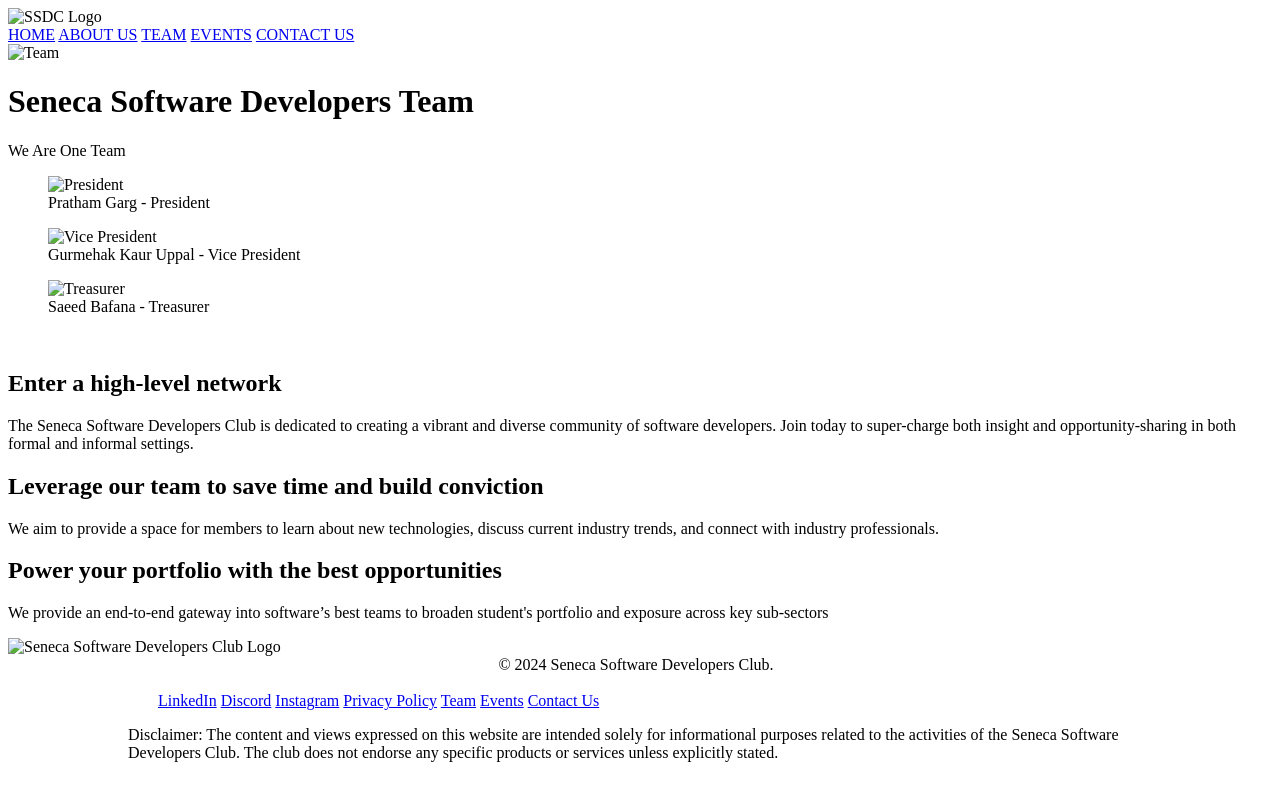
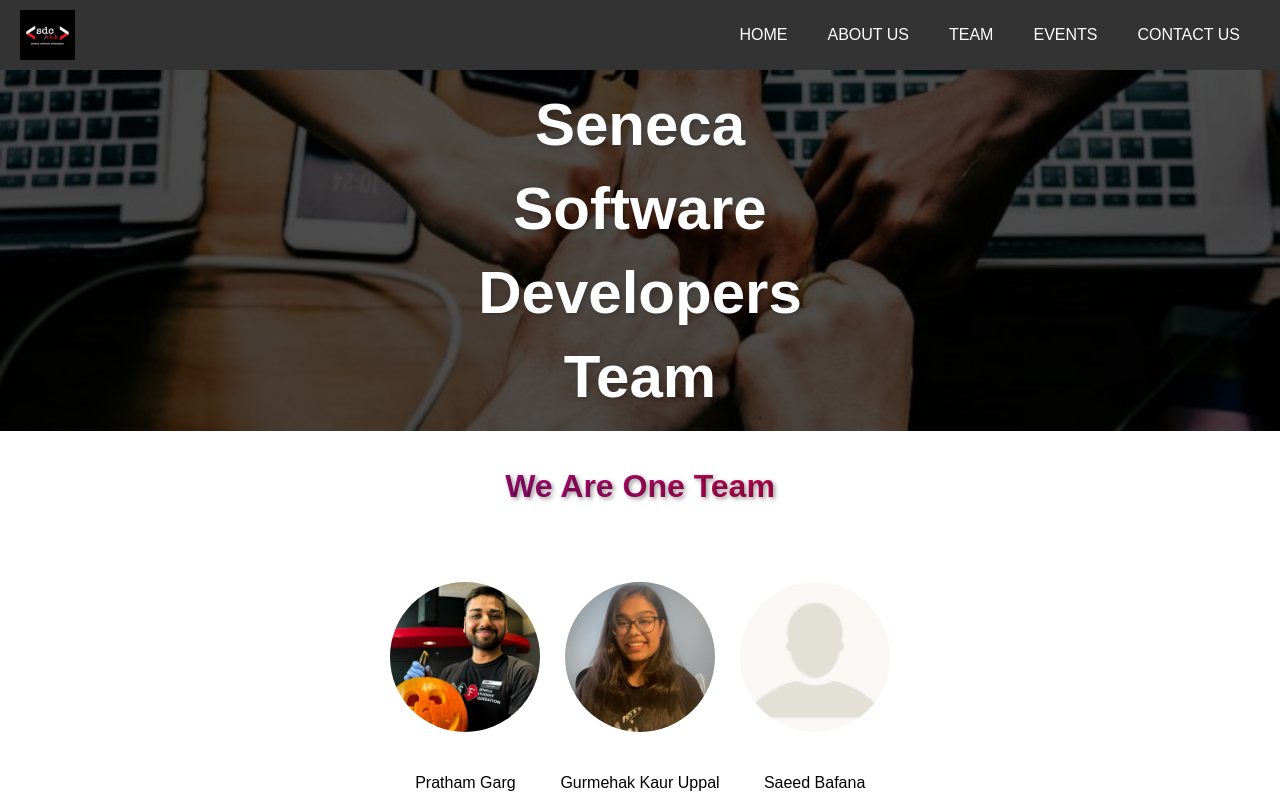
Before and after one commit to arshnoork-31/Seneca-Script-Solvers, a plain HTML site: page team.html in a window 1280 px wide. Shown: the top 800 px of the page. Drawn offline with Linux system fonts and the light colour scheme; the site is published under a folder, as on GitHub Pages, so addresses that start at the root find nothing.

Commit message:
Add files via upload

```diff
--- a/about.html
+++ b/about.html
@@ -4,11 +4,11 @@
     <meta charset="UTF-8">
     <meta name="viewport" content="width=device-width, initial-scale=1.0">
     <title>About Us - Seneca Software Developers Club</title>
-    <link rel="stylesheet" href="/styles/about.css">
+    <link rel="stylesheet" href="styles/about.css">
 </head>
 <body>
     <header>
-        <img id="logo1" width="45px" src="/images/ssdc_logo.png" alt="SSDC Logo">
+        <img id="logo1" width="45px" src="images/ssdc_logo.png" alt="SSDC Logo">
         <nav id="top">
             <a href="index.html">HOME</a>
             <a href="about.html" id="current-page">ABOUT US</a>
@@ -18,7 +18,7 @@
         </nav>
     </header>
     <div class="image-container">
-        <img id="about_bg" src="/images/about.jpeg" alt="About Us Background">
+        <img id="about_bg" src="images/about.jpeg" alt="About Us Background">
         <div class="image-text-overlay">
             <h1>About Us</h1>
         </div>
@@ -38,7 +38,7 @@
         </section>
     </div>
     <footer>
-        <img id="logo2" src="/images/ssdc_logo.png" alt="Seneca Software Developers Club Logo">
+        <img id="logo2" src="images/ssdc_logo.png" alt="Seneca Software Developers Club Logo">
         <p>&copy; 2024 Seneca Software Developers Club</p>
         <div id="links">
             <a href="https://www.linkedin.com/company/seneca-software-developers-club/">LinkedIn</a>
--- a/team.html
+++ b/team.html
@@ -4,11 +4,11 @@
     <meta charset="UTF-8">
     <meta name="viewport" content="width=device-width, initial-scale=1.0">
     <title>Seneca Software Developers Club</title>
-    <link rel="stylesheet" href="/styles/styles.css">
+    <link rel="stylesheet" href="styles/styles.css">
 </head>
 <body>
     <header>
-        <img id="logo1" src="/images/ssdc_logo.png" alt="SSDC Logo">
+        <img id="logo1" src="images/ssdc_logo.png" alt="SSDC Logo">
         <nav id="top">
             <a href="index.html">HOME</a>
             <a href="about.html">ABOUT US</a>
@@ -18,7 +18,7 @@
         </nav>
     </header>
     <div class="image-container">
-        <img id="team_png" src="/images/team.jpg" alt="Team">
+        <img id="team_png" src="images/team.jpg" alt="Team">
         <div class="image-text-overlay">
             <h1>Seneca Software Developers Team</h1>
         </div>
@@ -28,21 +28,21 @@
     </h1>
     <div class="team-container">
         <figure>
-            <img src="/images/president.jpeg" alt="President" class="team">
+            <img src="images/president.jpeg" alt="President" class="team">
             <figcaption>
                 Pratham Garg
                 <span class="additional-info"> - President</span>
             </figcaption>
         </figure>
         <figure>
-            <img src="/images/vice-president.jpeg" alt="Vice President" class="team">
+            <img src="images/vice-president.jpeg" alt="Vice President" class="team">
             <figcaption>
                 Gurmehak Kaur Uppal
                 <span class="additional-info"> - Vice President</span>
             </figcaption>
         </figure>
         <figure>
-            <img src="/images/treasurer.png" alt="Treasurer" class="team">
+            <img src="images/treasurer.png" alt="Treasurer" class="team">
             <figcaption>
                 Saeed Bafana
                 <span class="additional-info"> - Treasurer</span>
@@ -66,7 +66,7 @@
     </div>
 
     <footer >
-        <img id="logo2" src="/images/ssdc_logo.png" alt="Seneca Software Developers Club Logo">
+        <img id="logo2" src="images/ssdc_logo.png" alt="Seneca Software Developers Club Logo">
         <br>
         <center>
             &copy; 2024 Seneca Software Developers Club. &nbsp;
```
Also changed, not shown: contactUs.html (+3 -3 lines), event.html (+6 -6 lines), index.html (+4 -4 lines).
